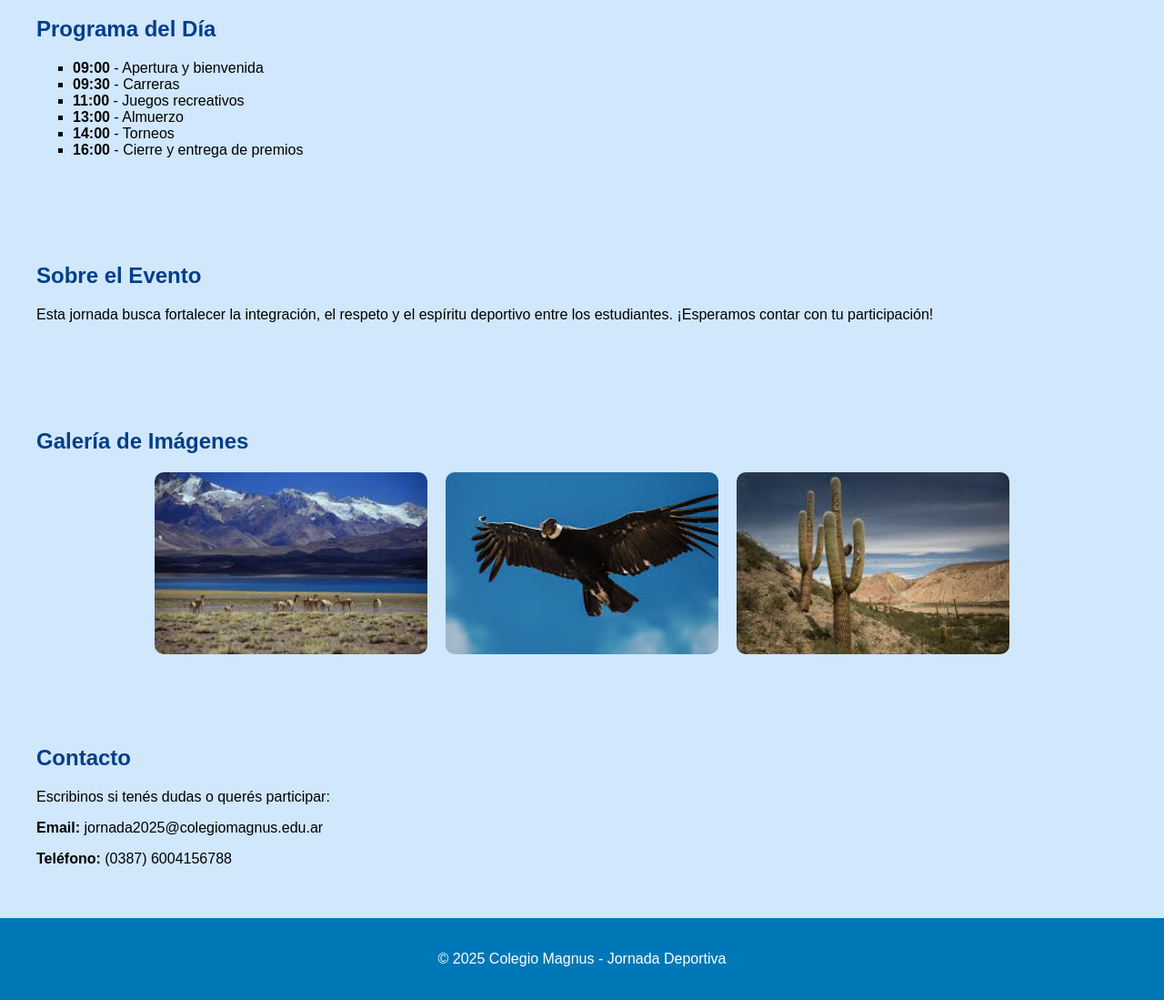
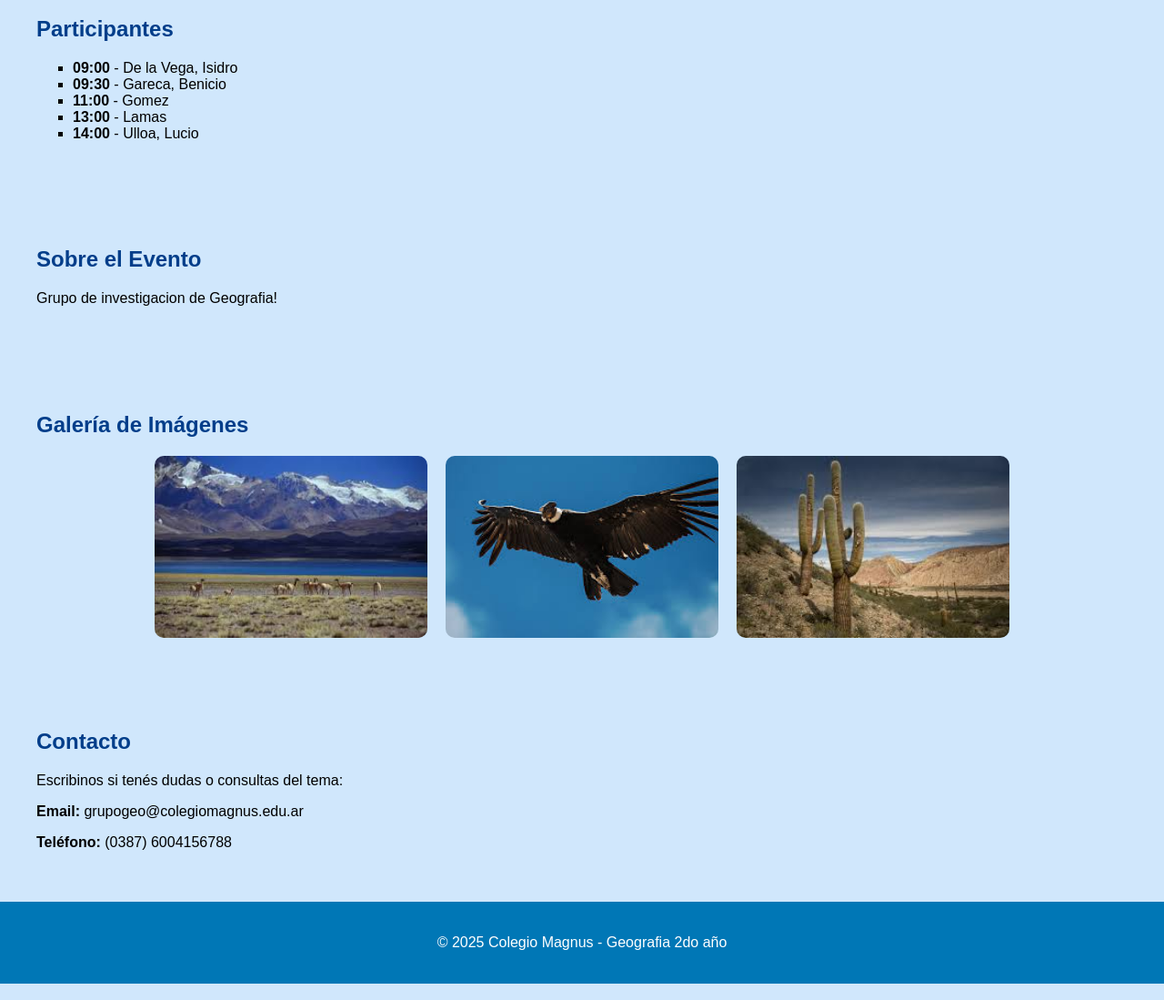
Before and after one commit to Beni210910/losandes, a plain HTML site: page index.html in a window 1280 px wide. Shown: the part 760-1859 px from the top of the page at 91% size. Drawn offline with Linux system fonts and the light colour scheme.

Commit message:
Update index.html

```diff
--- a/index.html
+++ b/index.html
@@ -9,7 +9,7 @@
 
   <header>
     <h1>Investigacion de Ecoregion de los Altos Andes</h1>
-    <p>Geografia de 2do año</p>
+    <p>Materia: Geografia de 2do año  Colegio: Magnus</p>
     <img src="imagenes/portadageo.jpg" alt="montañas" class="portada">
   </header>
 
@@ -27,20 +27,19 @@
   </section>
 
   <section id="programa">
-    <h2>Programa del Día</h2>
+    <h2>Participantes</h2>
     <ul>
-      <li><strong>09:00</strong> - Apertura y bienvenida</li>
-      <li><strong>09:30</strong> - Carreras</li>
-      <li><strong>11:00</strong> - Juegos recreativos</li>
-      <li><strong>13:00</strong> - Almuerzo</li>
-      <li><strong>14:00</strong> - Torneos</li>
-      <li><strong>16:00</strong> - Cierre y entrega de premios</li>
+      <li><strong>09:00</strong> - De la Vega, Isidro</li>
+      <li><strong>09:30</strong> - Gareca, Benicio</li>
+      <li><strong>11:00</strong> - Gomez</li>
+      <li><strong>13:00</strong> - Lamas</li>
+      <li><strong>14:00</strong> - Ulloa, Lucio</li>
     </ul>
   </section>
 
   <section id="informacion">
     <h2>Sobre el Evento</h2>
-    <p>Esta jornada busca fortalecer la integración, el respeto y el espíritu deportivo entre los estudiantes. ¡Esperamos contar con tu participación!</p>
+    <p>Grupo de investigacion de Geografia!</p>
   </section>
 
   <section id="galeria">
@@ -54,13 +53,13 @@
 
   <section id="contacto">
     <h2>Contacto</h2>
-    <p>Escribinos si tenés dudas o querés participar:</p>
-    <p><strong>Email:</strong> jornada2025@colegiomagnus.edu.ar</p>
+    <p>Escribinos si tenés dudas o consultas del tema:</p>
+    <p><strong>Email:</strong> grupogeo@colegiomagnus.edu.ar</p>
     <p><strong>Teléfono:</strong> (0387) 6004156788</p>
   </section>
 
   <footer>
-    <p>&copy; 2025 Colegio Magnus - Jornada Deportiva</p>
+    <p>&copy; 2025 Colegio Magnus - Geografia 2do  año</p>
   </footer>
 
 </body>
```
